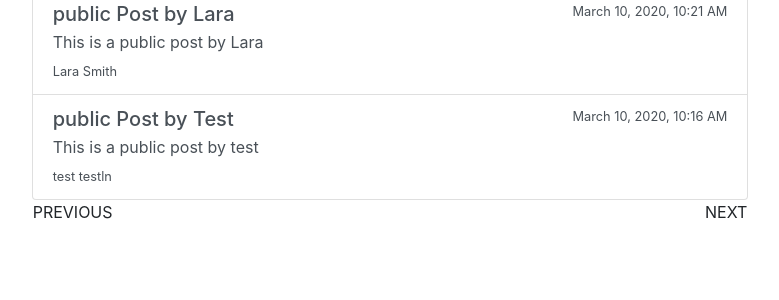
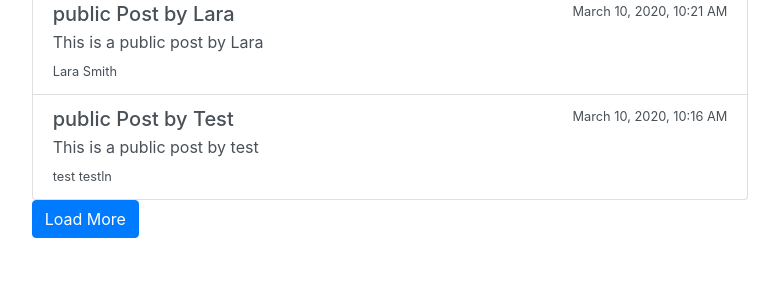
Before and after one commit to hyeonyu1/cmput404-group-project, a Django app: page /posts/ in a window 1280 px wide. Shown: the part 280-580 px from the top of the page, without its empty margins (90-869 px from the left). Run offline with Django 3.2, Linux system fonts and the light colour scheme; a user stored in the database is signed in; data comes from the database, SQL or seed files in the repository; data that the repository does not hold is empty; some libraries are stand-ins or nearby versions.

Commit message:
fix bugs on stream page when we need more posts

```diff
--- a/web_server/posts/templates/posts/stream.html
+++ b/web_server/posts/templates/posts/stream.html
@@ -24,19 +24,16 @@
                 </div>
             </div>
 
+            <!--
             <div class="row justify-content-between">
-                {% if prev_uri is not None %}
-                    <a class="ml-3" href="{{ prev_uri }}">PREVIOUS</a>
-                {% else %}
-                    <p class="ml-3">PREVIOUS</p>
-                {% endif %}
+                <a class="ml-3" :href="previous" v-if="previous">PREVIOUS</a>
+                <p class="ml-3" v-else>PREVIOUS</p>
 
-                {% if next_uri is not None %}
-                    <a class="mr-3" href="{{ next_uri }}">NEXT</a>
-                {% else %}
-                    <p class="mr-3">NEXT</p>
-                {% endif %}
+                <a class="mr-3" :href="next" v-if="next">NEXT</a>
+                <p class="mr-3" v-else>NEXT</p>
             </div>
+            -->
+            <button class="btn btn-primary" @click="app.get_more_posts()">Load More</button>
         </div>
         <div class="col-sm-3">
 
@@ -80,7 +77,8 @@
         delimiters: ['[[', ']]'],
         data() {
             return {
-                'posts': []
+                'posts': [],
+                'next': undefined
             }
         },
 
@@ -92,9 +90,25 @@
                 window.axios.get("/author/posts").then((response) => {
                     console.log(response.data["posts"]);
                     this.posts = response.data["posts"];
-
+                    console.log(response.data["next"]);
+                    this.next = response.data["next"];
+                    console.log(response.data["previous"]);
+                    this.previous = response.data["previous"];
                 })
             },
+            get_more_posts(){
+                if(this.next != undefined){
+                    window.axios.get(this.next).then((response) => {
+                        const data = response.data["posts"];
+                        this.next = response.data["next"];
+                        data.forEach((post) => {
+                            this.posts.push(post);
+                        })
+                    })
+                } else {
+                    alert("There are no more posts here");
+                }
+            }
 
         },
 
```
